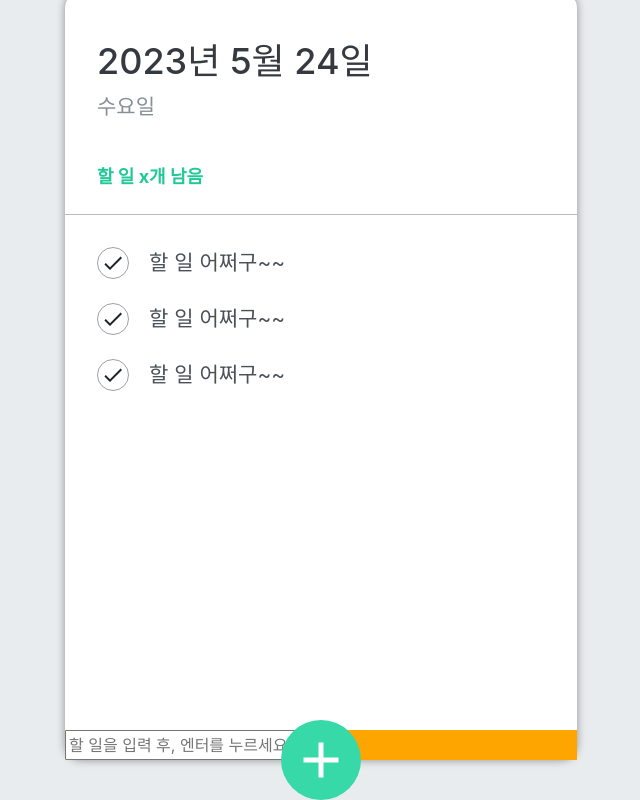
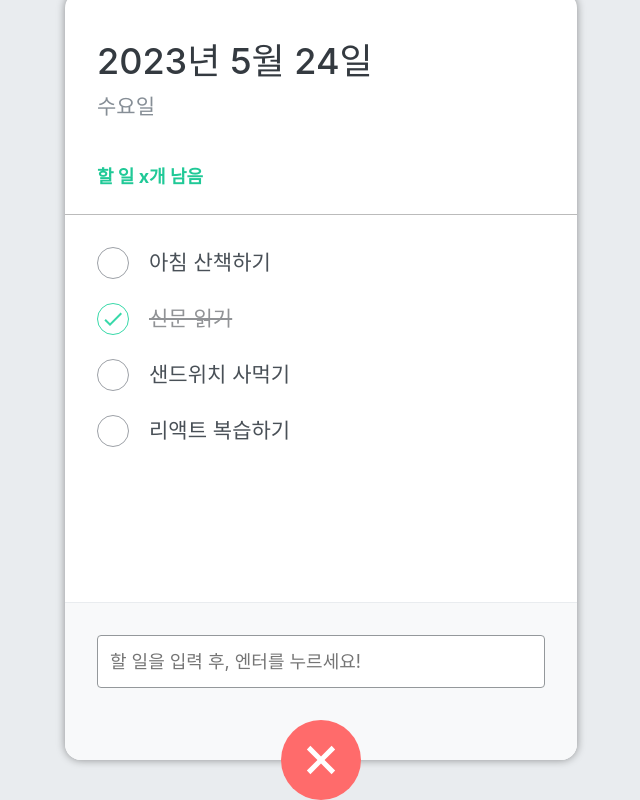
Before and after one commit to JOY0987/react-todo-app, a React (Create React App) app: page / in a window 1280 px wide. Both pictures are taken after a click on the button 640 px from the left and 864 px from the top of the page. Shown: the part 104-904 px from the top of the page, without its empty margins (319-959 px from the left). Built offline with nearby package versions, Linux system fonts and the light colour scheme; the HTML template or start-up script is replaced by a standard one.

Commit message:
Submit 활용

```diff
--- a/src/component/TodoInput.js
+++ b/src/component/TodoInput.js
@@ -1,21 +1,64 @@
-import React from 'react'
+import React, { useState } from 'react'
 import {MdAdd} from 'react-icons/md'
+import cn from 'classnames';
 
 import './scss/TodoInput.scss';
 
 const TodoInput = () => {
+
+  // 입력창이 열리는 여부를 표현하는 상태값
+  const [open, setOpen] = useState(false);
+
+  // 할일 입력창에 입력한 내용을 표현하는 상태값
+  const [todoText, setTodoText] = useState('');
+
+  // + 버튼 클릭시 이벤트 처리
+  const onToggle = () => {
+    setOpen(!open);
+  };
+
+  // 서브밋 이벤트 핸들러
+  const submitHandler = e => {
+    e.preventDefault(); // 태그의 기본기능 제한
+    console.log('폼이 제출됨!!');
+
+    console.log(todoText);
+  };
+
+  // input change 이벤트 핸들러 함수
+  const todoChangeHandler = e => {
+    // todoText 에 값 설정 (useState)
+    setTodoText(e.target.value);
+  };
+
+  const showForm = () => {
+    // open 이 true 이면 오른쪽도 실행(검사)
+    // open 이 false 이면 오른쪽 무시
+      return open && (<div className='form-wrapper'>
+                        <form className='insert-form' onSubmit={submitHandler}>
+                            <input
+                                type='text'
+                                placeholder='할 일을 입력 후, 엔터를 누르세요!'
+                                onChange={todoChangeHandler}
+                            />
+                        </form>
+                      </div>);
+  };
+
   return (
     <>
-      <div className='form-wrapper'>
-        <form className='insert-form'>
-          <input
-            type='text'
-            placeholder='할 일을 입력 후, 엔터를 누르세요!'
-          />
-        </form>
-      </div>
-
-      <button className='insert-btn'>
+      {
+        showForm()
+      }
+      {
+        /*
+          cn() : 첫번째 파라미터는 항상 유지할 클래스
+                 두번째 파라미터는 논리 상태값
+                 => 논리상태값이 true 일 경우 해당클래스가 추가
+                    false 일 경우 제거
+        */
+      }
+      <button className={cn('insert-btn', {abc:open})} onClick={onToggle}>
         <MdAdd />
       </button>
     </>
--- a/src/component/TodoItem.js
+++ b/src/component/TodoItem.js
@@ -1,15 +1,19 @@
 import React from 'react'
 import {MdDone, MdDelete} from 'react-icons/md';
+import cn from 'classnames';
 
 import './scss/TodoItem.scss';
 
-const TodoItem = () => {
+const TodoItem = ({ item }) => {
+
+  const {id, title, done} = item;
+
   return (
     <li className='todo-list-item'>
-      <div className='check-circle'>
-        <MdDone />
+      <div className={cn('check-circle', {active: done})}>
+        {done && <MdDone />}
       </div>
-      <span className='text'>할 일 어쩌구~~</span>
+      <span className={cn('text', {finish: done})}>{title}</span>
       <div className='remove'>
         <MdDelete />
       </div>
--- a/src/component/TodoMain.js
+++ b/src/component/TodoMain.js
@@ -3,12 +3,15 @@ import TodoItem from './TodoItem'
 
 import './scss/TodoMain.scss';
 
-const TodoMain = () => {
+const TodoMain = ({ todoList }) => {
+
+  // console.log(props);
+
   return (
     <ul className='todo-list'>
-      <TodoItem />
-      <TodoItem />
-      <TodoItem />
+      {
+        todoList.map(todo => <TodoItem key={todo.id} item={todo} />)
+      }
     </ul>
   )
 }
--- a/src/component/TodoTemplate.js
+++ b/src/component/TodoTemplate.js
@@ -6,10 +6,36 @@ import TodoInput from './TodoInput'
 import './scss/TodoTemplate.scss';
 
 const TodoTemplate = () => {
+
+
+  // 서버에 할일 목록(json)을 요청해서 받아와야 함
+  const todos = [
+    {
+      id: 1,
+      title: '아침 산책하기',
+      done: false
+    },
+    {
+      id: 2,
+      title: '신문 읽기',
+      done: true
+    },
+    {
+      id: 3,
+      title: '샌드위치 사먹기',
+      done: false
+    },
+    {
+      id: 4,
+      title: '리액트 복습하기',
+      done: false
+    },
+  ];
+
   return (
     <div className='TodoTemplate'>
       <TodoHeader />
-      <TodoMain />
+      <TodoMain todoList={todos}/>
       <TodoInput />
     </div>
   )
--- a/src/component/scss/TodoInput.scss
+++ b/src/component/scss/TodoInput.scss
@@ -1,7 +1,27 @@
 
 .form-wrapper {
-  background: orange;
+  width: 100%;
+  position: absolute;
+  left: 0;
+  bottom: 0;
 
+  .insert-form {
+        background: #f8f9fa;
+        padding: 32px 32px 72px;
+        border-bottom-left-radius: 16px;
+        border-bottom-right-radius: 16px;
+        border-top: 1px solid #e9ecef;
+
+        input {
+            padding: 12px;
+            border-radius: 4px;
+            border: 1px solid #94989b;
+            width: 100%;
+            outline: none;
+            font-size: 18px;
+            box-sizing: border-box;
+        }
+    }
 }
 
 .insert-btn {
@@ -14,7 +34,7 @@
       background: #20c997;
   }
 
-  &.open {
+  &.abc {
       background: #ff6b6b;
 
       &:hover {
```
